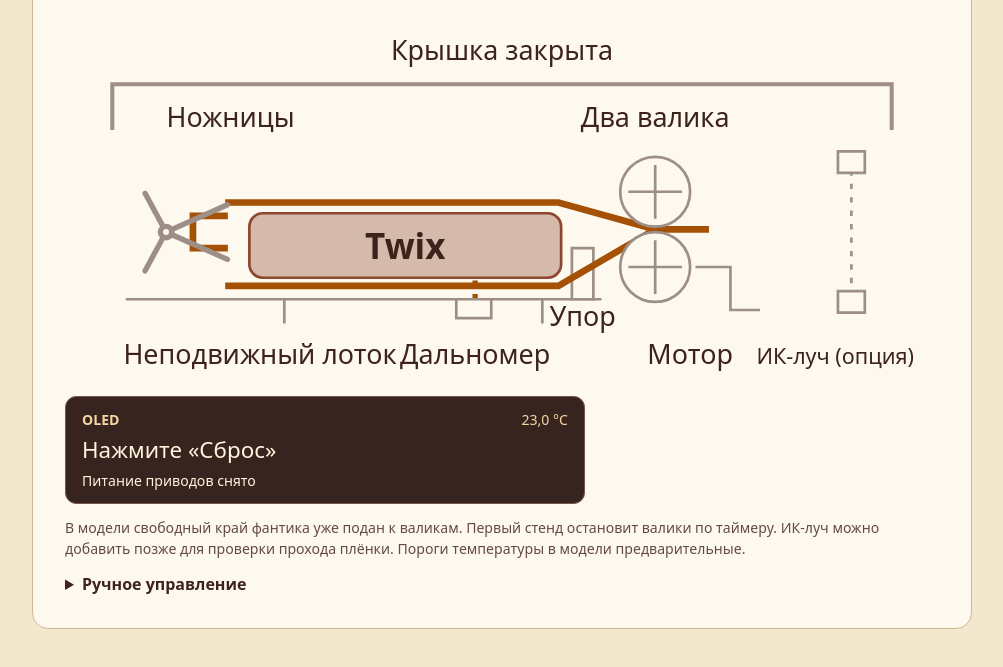
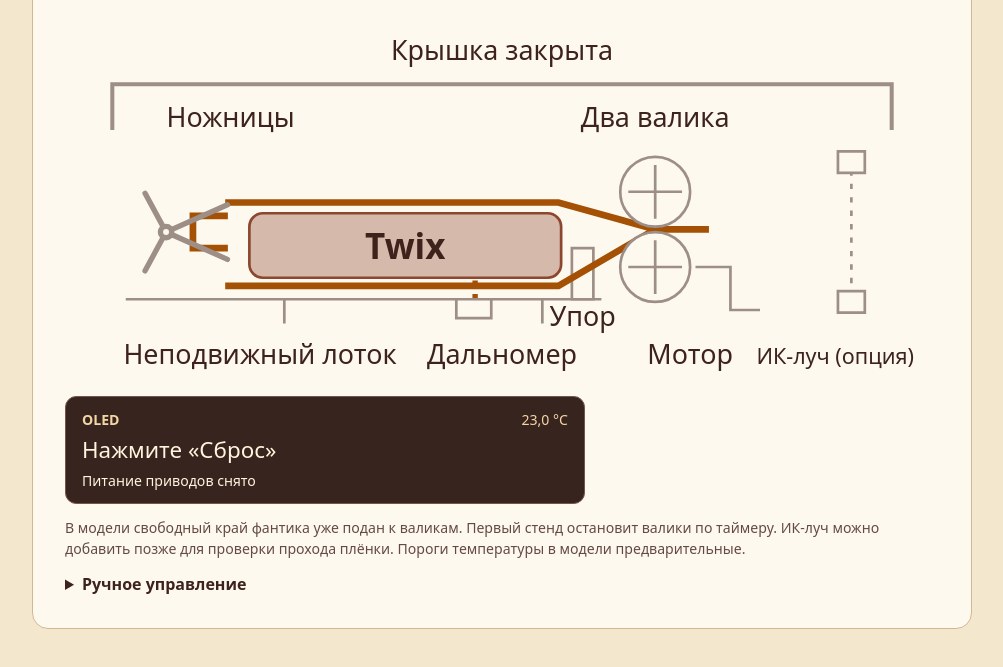
Before and after one commit to Inv1nced/twix-animation, a plain HTML site: page rollers.html in a window 1280 px wide. Shown: the part 176-843 px from the top of the page, without its empty margins (138-1141 px from the left). Drawn offline with Linux system fonts and the light colour scheme.

Commit message:
Improve distance-sensor caption spacing

```diff
--- a/rollers.html
+++ b/rollers.html
@@ -132,7 +132,7 @@
     <path class="housing" d="M285 53h10v8h-10z M285 105h10v8h-10z"/>
     <path class="beam" data-tof="1" d="M150 108v-8"/>
     <path class="housing" d="M143 108h13v7h-13z"/>
-    <text x="150" y="132" text-anchor="middle">Дальномер</text>
+    <text x="160" y="132" text-anchor="middle">Дальномер</text>
     <text x="230" y="132" text-anchor="middle">Мотор</text>
     <text class="optional-label" x="284" y="132" text-anchor="middle">ИК-луч (опция)</text>
   </svg>
```
